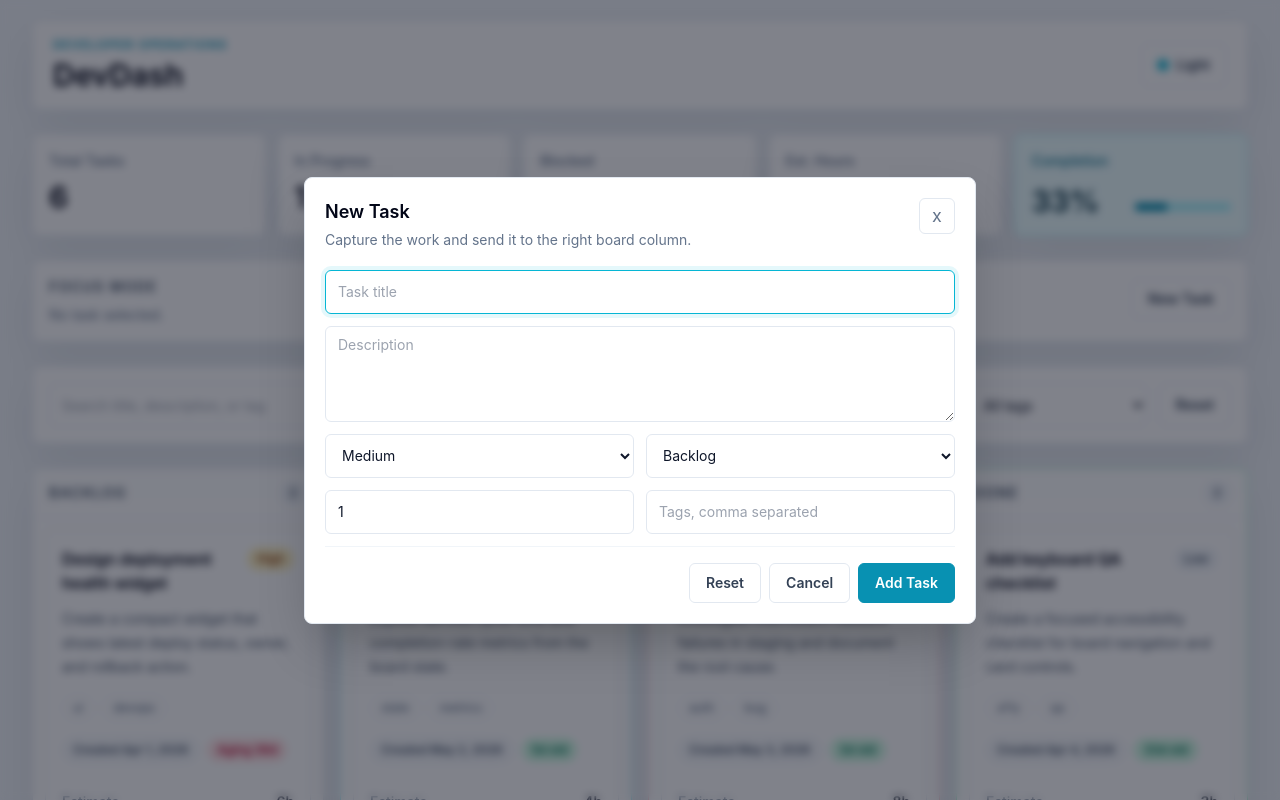
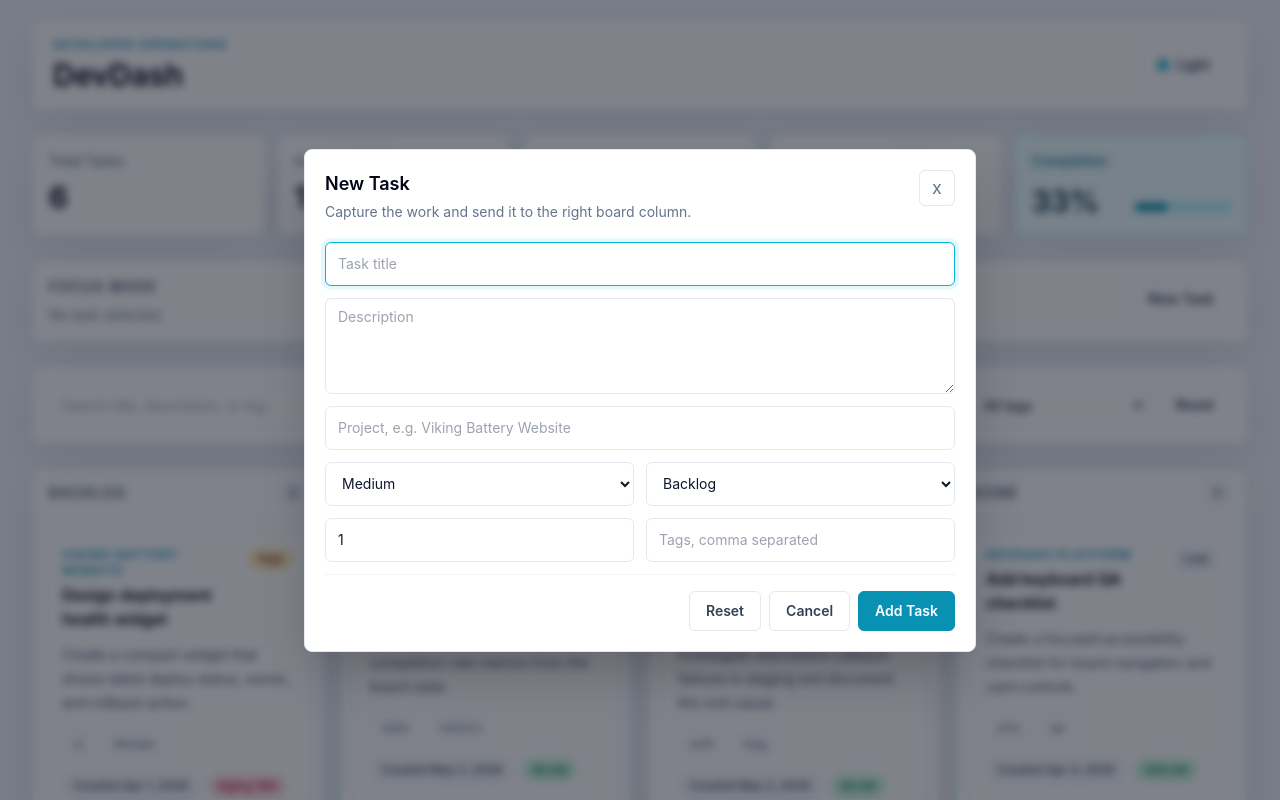
Before and after one commit to error411/DevDash, a React (Vite) app: page / in a window 1280 px wide. Both pictures are taken after a click on the button "New Task". Shown: the top 800 px of the page. Built offline with nearby package versions, Linux system fonts and the light colour scheme.

Commit message:
Added project name

```diff
--- a/src/components/board/TaskCard.tsx
+++ b/src/components/board/TaskCard.tsx
@@ -59,7 +59,14 @@ export const TaskCard = ({ task }: TaskCardProps) => {
       }`}
     >
       <div className="flex items-start justify-between gap-3">
-        <h3 className="text-base font-semibold leading-6 text-slate-950 dark:text-white">{task.title}</h3>
+        <div>
+          <p className="mb-1 text-xs font-semibold uppercase tracking-widest text-cyan-600 dark:text-cyan-400">
+            {task.project}
+          </p>
+          <h3 className="text-base font-semibold leading-6 text-slate-950 dark:text-white">
+            {task.title}
+          </h3>
+        </div>
         <span className={`shrink-0 rounded-full px-2.5 py-1 text-xs font-semibold ${priorityStyles[task.priority]}`}>
           {priorityLabels[task.priority]}
         </span>
--- a/src/components/tasks/NewTaskForm.tsx
+++ b/src/components/tasks/NewTaskForm.tsx
@@ -13,6 +13,7 @@ import {
 interface NewTaskFormState {
   title: string;
   description: string;
+  project: string;
   priority: TaskPriority;
   tags: string;
   estimatedHours: string;
@@ -22,6 +23,7 @@ interface NewTaskFormState {
 const initialFormState: NewTaskFormState = {
   title: '',
   description: '',
+  project: '',
   priority: 'medium',
   tags: '',
   estimatedHours: '1',
@@ -69,6 +71,7 @@ export const NewTaskForm = () => {
       id: createTaskId(),
       title,
       description: form.description.trim(),
+      project: form.project.trim() || 'Unassigned',
       priority: form.priority,
       tags: parseTags(form.tags),
       estimatedHours,
@@ -157,6 +160,14 @@ export const NewTaskForm = () => {
                 aria-label="Task description"
               />
 
+              <input
+                className="field md:col-span-2"
+                value={form.project}
+                onChange={(event) => updateForm('project', event.target.value)}
+                placeholder="Project, e.g. Viking Battery Website"
+                aria-label="Project"
+              />
+
               <select
                 className="field"
                 value={form.priority}
--- a/src/data/seedTasks.ts
+++ b/src/data/seedTasks.ts
@@ -5,6 +5,7 @@ export const seedTasks: Task[] = [
     id: 'task-101',
     title: 'Design deployment health widget',
     description: 'Create a compact widget that shows latest deploy status, owner, and rollback action.',
+    project: 'Viking Battery Website',
     priority: 'high',
     tags: ['ui', 'devops'],
     estimatedHours: 6,
@@ -15,6 +16,7 @@ export const seedTasks: Task[] = [
     id: 'task-102',
     title: 'Wire sprint metrics selector',
     description: 'Expose derived cycle-time and completion-rate metrics from the board state.',
+    project: 'DevDash Platform',
     priority: 'medium',
     tags: ['state', 'metrics'],
     estimatedHours: 4,
@@ -25,6 +27,7 @@ export const seedTasks: Task[] = [
     id: 'task-103',
     title: 'Resolve auth callback timeout',
     description: 'Investigate intermittent callback failures in staging and document the root cause.',
+    project: 'Client Portal Refresh',
     priority: 'critical',
     tags: ['auth', 'bug'],
     estimatedHours: 8,
@@ -35,6 +38,7 @@ export const seedTasks: Task[] = [
     id: 'task-104',
     title: 'Add keyboard QA checklist',
     description: 'Create a focused accessibility checklist for board navigation and card controls.',
+    project: 'DevDash Platform',
     priority: 'low',
     tags: ['a11y', 'qa'],
     estimatedHours: 3,
@@ -45,6 +49,7 @@ export const seedTasks: Task[] = [
     id: 'task-105',
     title: 'Refine task card density',
     description: 'Tune spacing, badges, and hover treatment for a cleaner daily planning workflow.',
+    project: 'Viking Battery Website',
     priority: 'medium',
     tags: ['ui', 'polish'],
     estimatedHours: 5,
@@ -55,6 +60,7 @@ export const seedTasks: Task[] = [
     id: 'task-106',
     title: 'Dockerize production build',
     description: 'Serve the static Vite bundle from nginx with SPA-friendly fallback routing.',
+    project: 'Client Portal Refresh',
     priority: 'high',
     tags: ['docker', 'infra'],
     estimatedHours: 2,
--- a/src/state/atoms/tasksAtom.ts
+++ b/src/state/atoms/tasksAtom.ts
@@ -9,6 +9,7 @@ const migrateTasks = (tasks: Task[]) =>
   tasks.map((task) => ({
     ...task,
     createdAt: task.createdAt ?? seedTasksById.get(task.id)?.createdAt ?? new Date().toISOString(),
+    project: task.project ?? seedTasksById.get(task.id)?.project ?? 'Unassigned',
   }));
 
 export const tasksState = atom<Task[]>({
--- a/src/types/task.ts
+++ b/src/types/task.ts
@@ -6,6 +6,7 @@ export interface Task {
   id: string;
   title: string;
   description: string;
+  project: string;
   priority: TaskPriority;
   tags: string[];
   estimatedHours: number;
```
